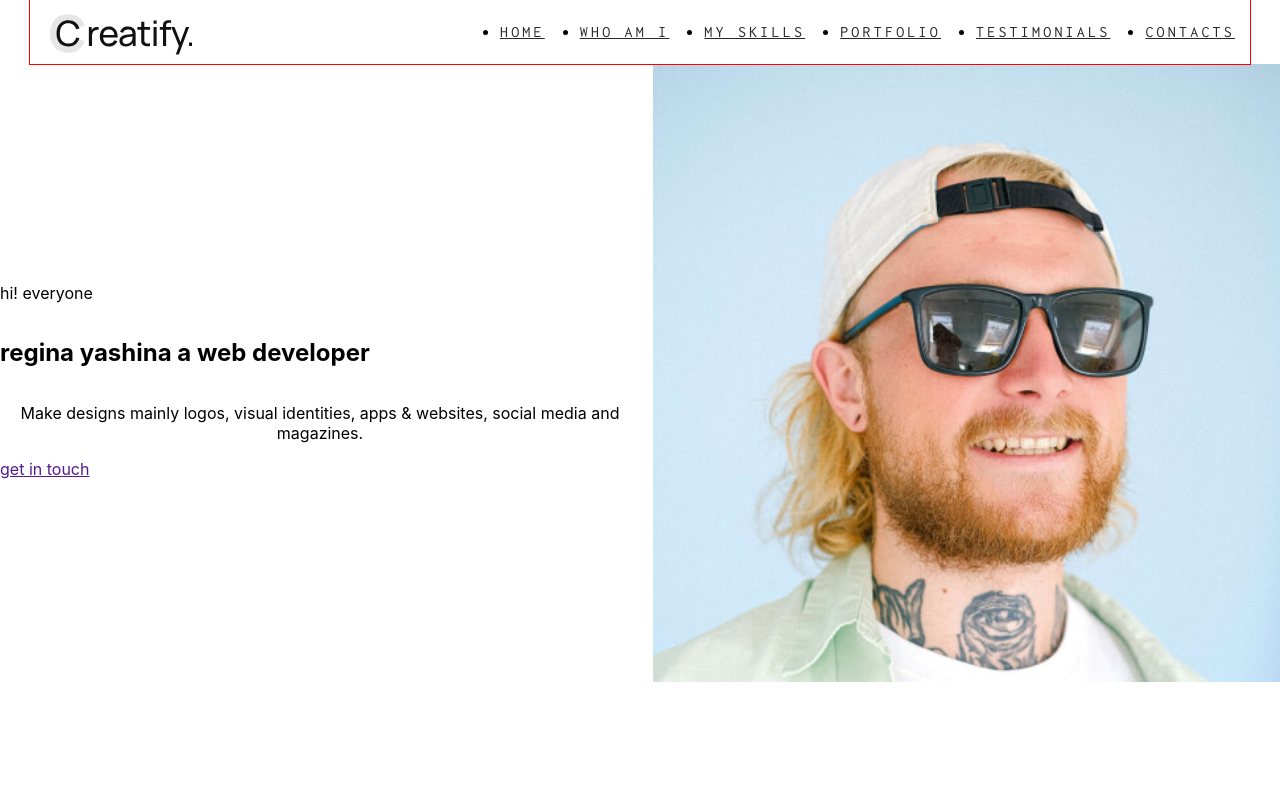
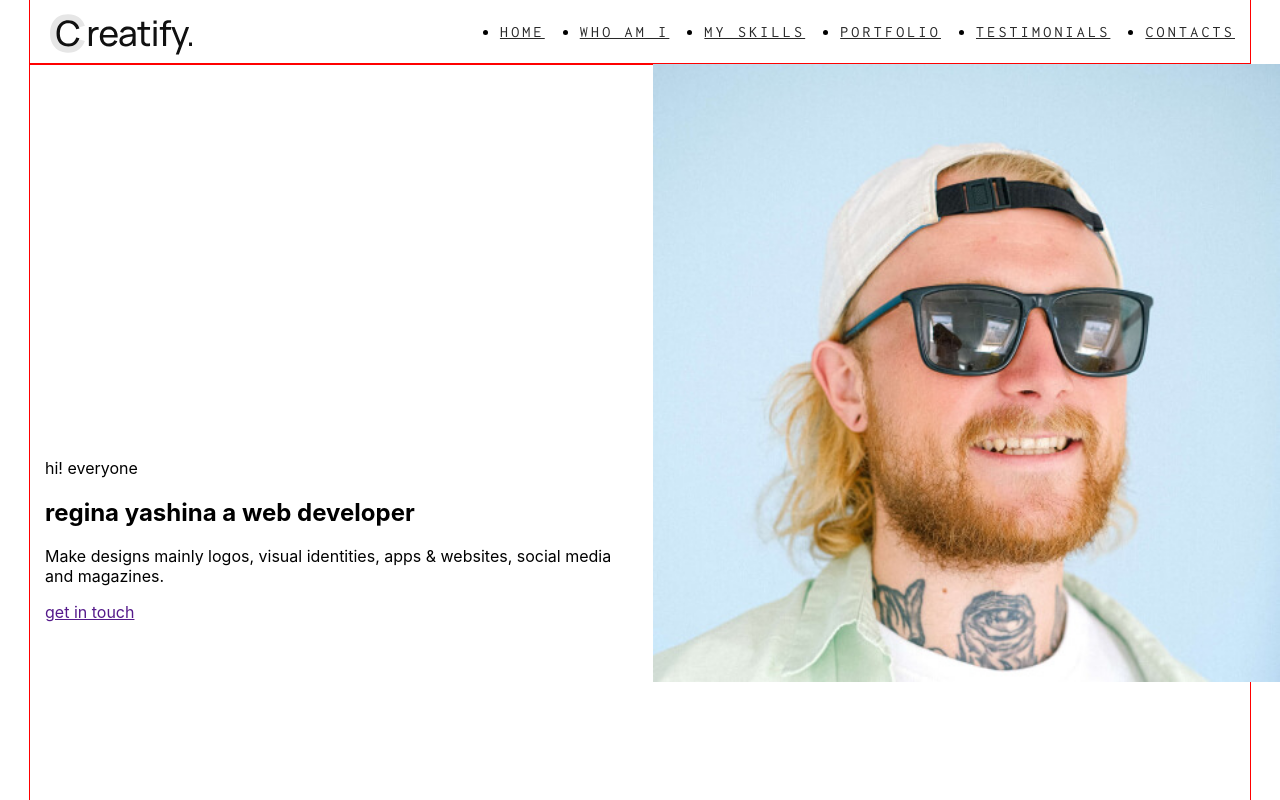
Before and after one commit to ReginaYashina/portfolio, a React app: page / in a window 1280 px wide. Shown: the top 800 px of the page. Built offline with nearby package versions, Linux system fonts and the light colour scheme; the HTML template or start-up script is replaced by a standard one.

Commit message:
feat: start styles for Main

```diff
--- a/src/layout/sections/main/Main.tsx
+++ b/src/layout/sections/main/Main.tsx
@@ -2,12 +2,14 @@ import React from 'react';
 import styled from 'styled-components';
 import { FlexWrapper } from '../../../components/FlexWrapper';
 import photo from '../../../assets/img/testimonial-1.jpg';
+import { Column } from '../../../components/Column';
+import { Container } from '../../../components/Container';
 
 export const Main = () => {
   return (
     <StyledMain>
-      <FlexWrapper justify={'space-between'} align={'center'}>
-        <FlexWrapper direction={'column'} align={'flex-start'}>
+      <Container>
+        <Column>
           <Greetings>hi! everyone</Greetings>
           <MainTitle>regina yashina a web developer</MainTitle>
           <Description>
@@ -15,15 +17,22 @@ export const Main = () => {
             social media and magazines.
           </Description>
           <MainLink href=''>get in touch</MainLink>
-        </FlexWrapper>
+        </Column>
         <Photo src={photo} alt='photo' />
-      </FlexWrapper>
+      </Container>
     </StyledMain>
   );
 };
 
 const StyledMain = styled.section`
-  min-height: 936px;
+  position: relative;
+  padding: 0;
+
+  ${Container} {
+    min-height: 936px;
+    display: flex;
+    align-items: center;
+  }
 `;
 
 const Greetings = styled.p``;
@@ -33,4 +42,8 @@ const MainLink = styled.a``;
 const Photo = styled.img`
   width: 49%;
   object-fit: cover;
+
+  position: absolute;
+  top: 0;
+  right: 0;
 `;
```
Also changed, not shown: src/styles/Global.styled.tsx (+1 -7 lines).
